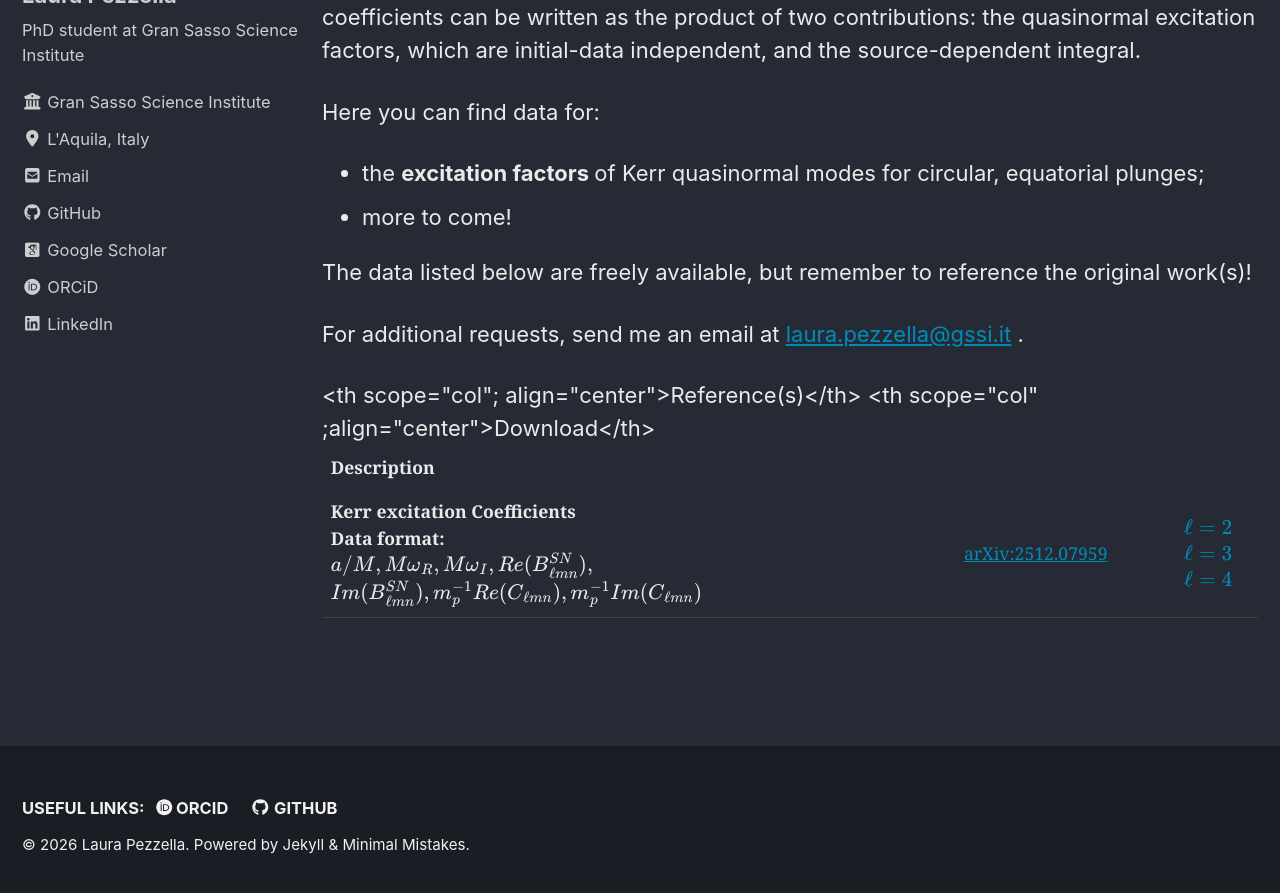
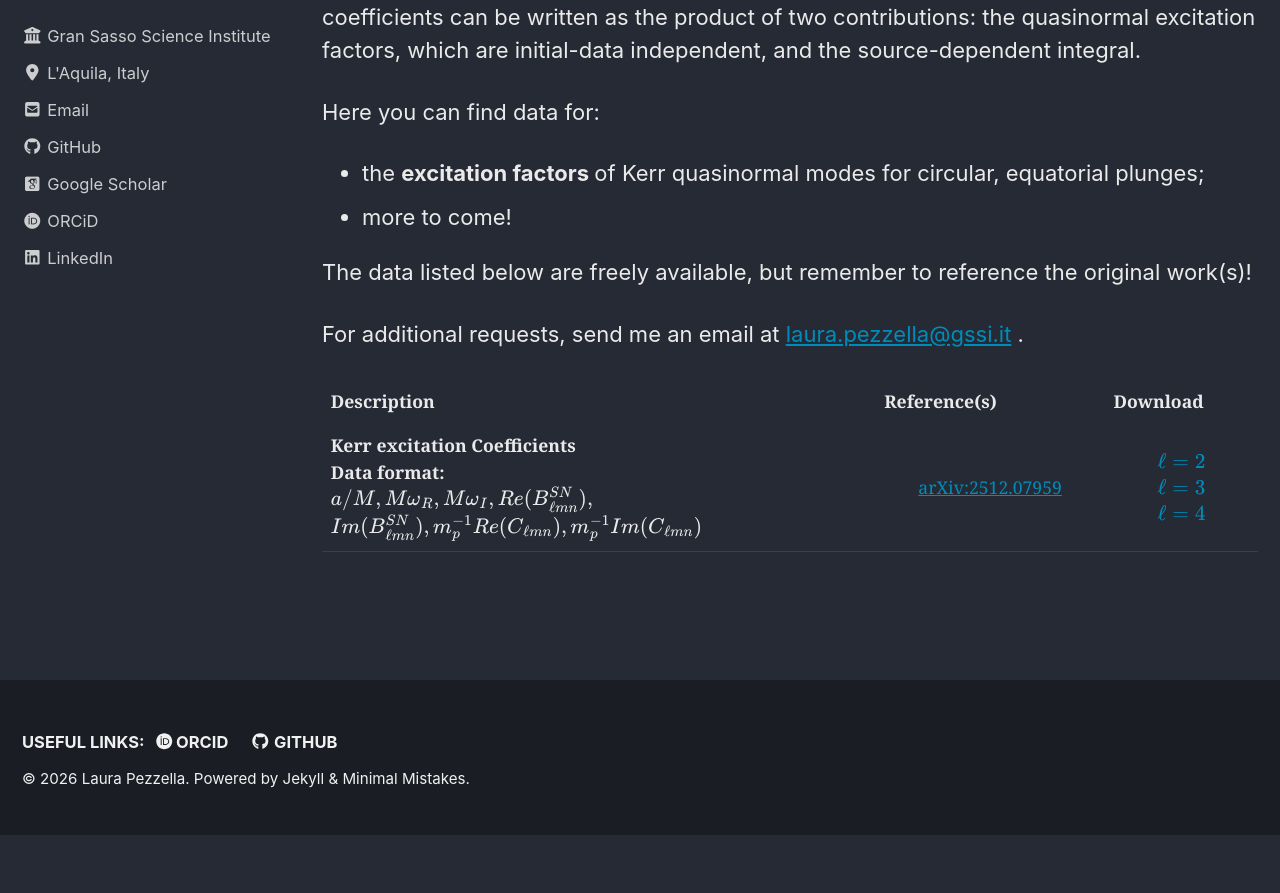
Before and after one commit to PezzLa/pezzla.github.io, a Jekyll site: the page built from _pages/ringdown.md, in a window 1280 px wide and 900 px high, scrolled down 459 px. Shown: the top 893 px of the window. Built offline with Jekyll 4.4.1, drawn with Linux system fonts in a browser that asks for light colours; some web fonts are replaced; formulas are drawn with MathJax 3; after the commit the page ends 1293 px from its top, so only the background shows below that; part of the change alters nothing that is shown.

Commit message:
Update ringdown.md

```diff
--- a/_pages/ringdown.md
+++ b/_pages/ringdown.md
@@ -31,8 +31,8 @@ For additional requests, send me an email at [laura.pezzella@gssi.it](mailto:lau
 <table style='font-family:"Georgia", serif; font-size:80%'>
   <tr>
     <th scope="col">Description</th>
-    <th scope="col"; align="center">Reference(s)</th>
-    <th scope="col" ;align="center">Download</th>
+    <th align="center">Reference(s)</th>
+    <th align="center">Download</th>
   </tr>
 
   <tr>
```
